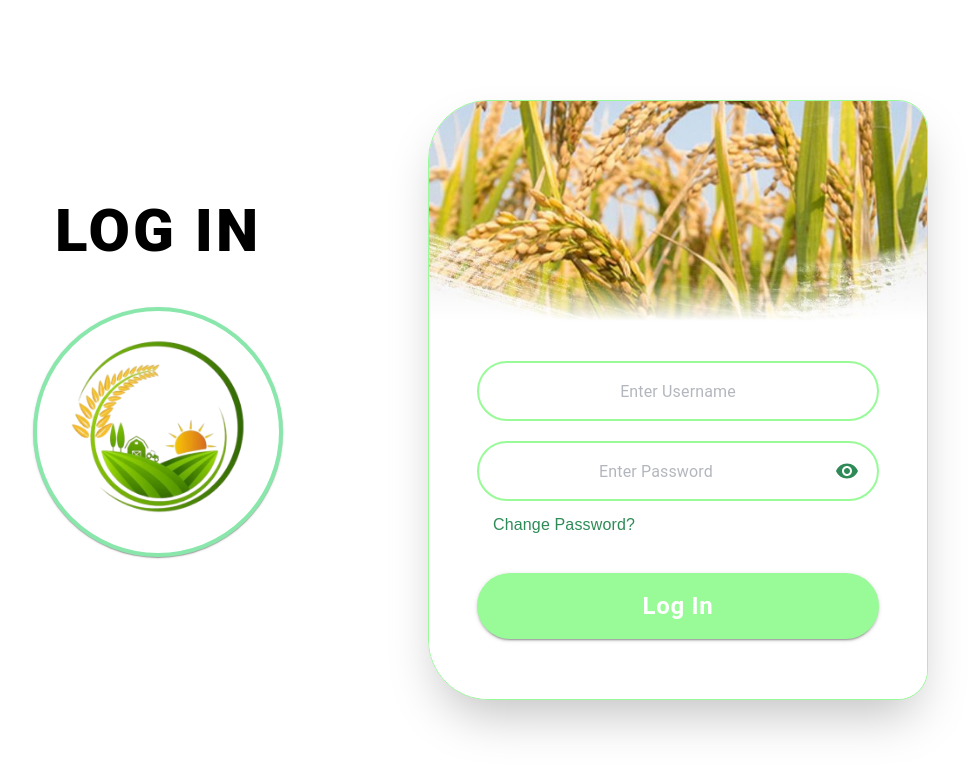
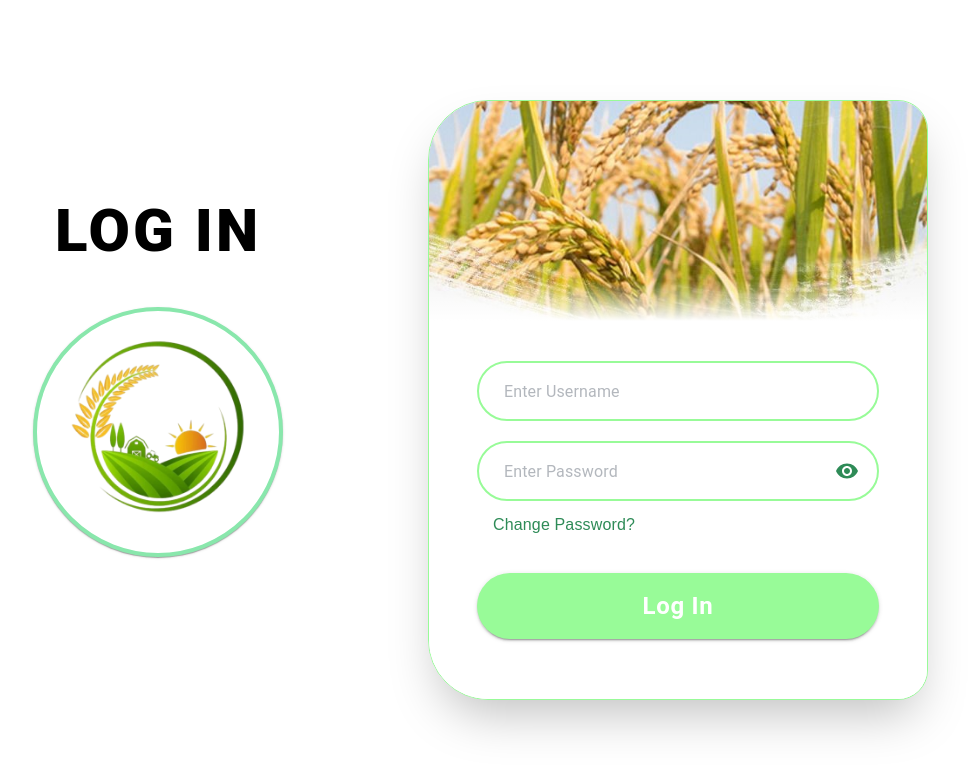
Before and after one commit to Harshaz1/Group-project, a React (Create React App) app in the folder sanraw_frontend/: page / in a window 1280 px wide. Shown: the top 772 px of the page, without its empty margins (212-1180 px from the left). Built offline with nearby package versions, Linux system fonts and the light colour scheme.

Commit message:
Login page placeholder text align left

```diff
--- a/sanraw_frontend/src/components/Login/Login.js
+++ b/sanraw_frontend/src/components/Login/Login.js
@@ -85,7 +85,8 @@ const StyledInput = styled(TextField)({
         }
     },
     '& input': {
-        textAlign: 'center',
+        textAlign: 'left',
+        paddingLeft: '25px',
         fontSize: '1rem',
         color: '#4B5563',
     },
```
